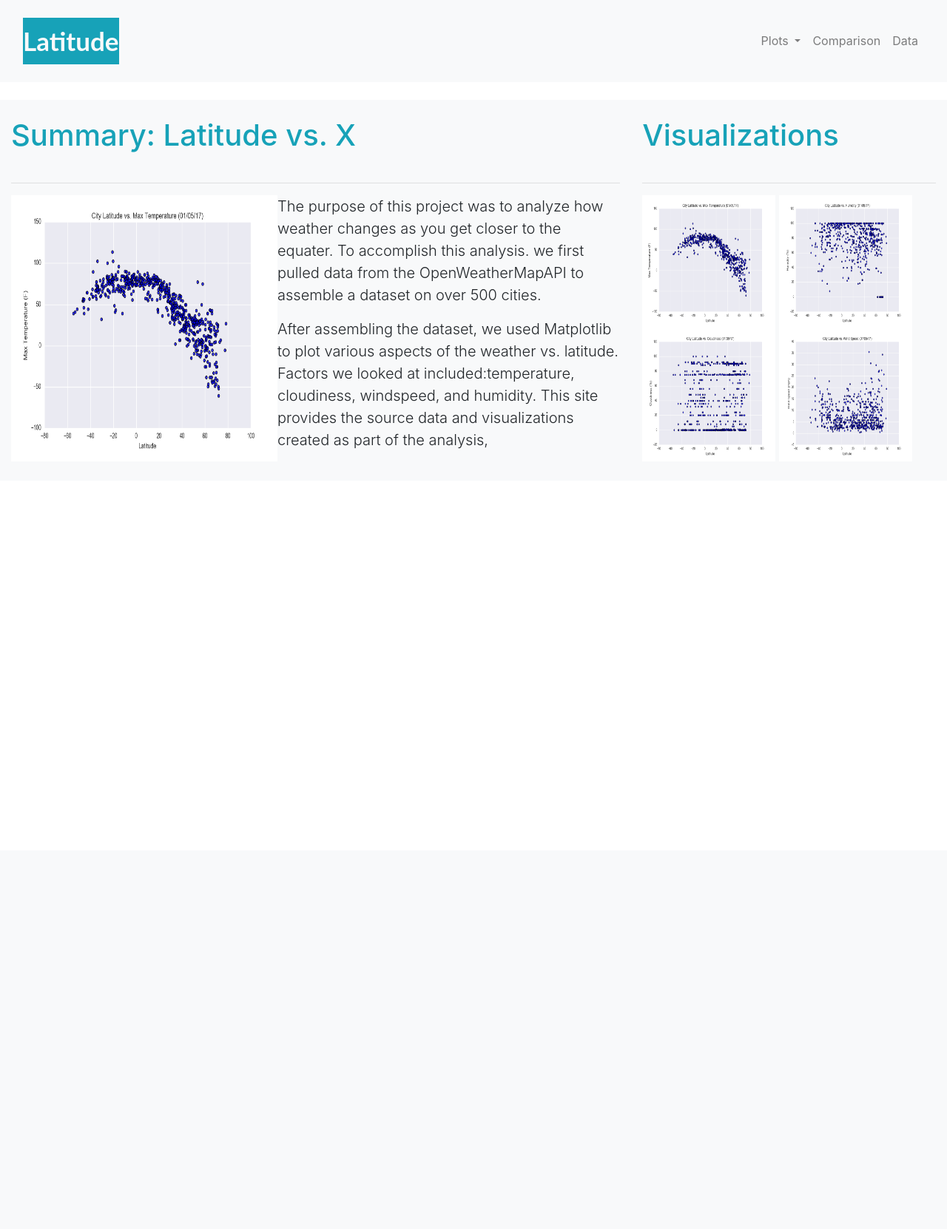
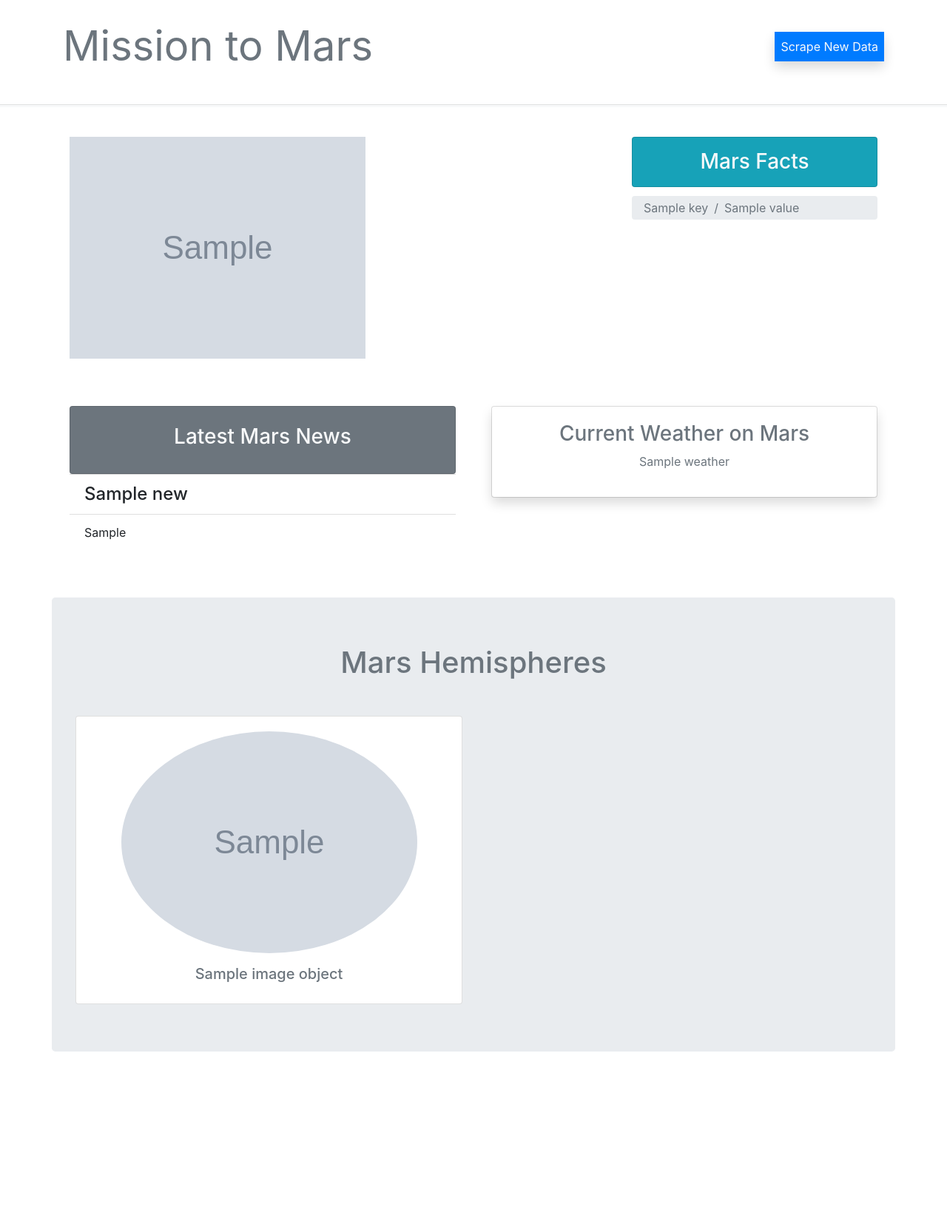
Before and after one commit to lhatpku/DataScience, a Flask app: template HW12 Mission-to-Mars/templates/index.html in a window 1280 px wide. Shown: the top 1662 px of the page at 74% size. Before the commit the page ends 616 px from the top, so only its background shows below. Run offline with Flask 2, Linux system fonts and the light colour scheme; the template is opened without the code that fills it: most values are stand-ins (such as "Sample title", 1, 10 or a date in 2020); grey boxes marked "Sample" are stand-in pictures; some libraries are stand-ins or nearby versions.

Commit message:
Update HW12

```diff
--- a/HW12 Mission-to-Mars/app.py
+++ b/HW12 Mission-to-Mars/app.py
@@ -1,9 +1,13 @@
 #################################################
 # Dependencies
 #################################################
-from flask import Flask, render_template
+import time
+from splinter import Browser
+from bs4 import BeautifulSoup as bs
 from pymongo import MongoClient
-
+from datetime import date
+from flask import Flask, render_template, redirect
+# from mars_scrape import mars_scrape
 #################################################
 # Flask Setup
 #################################################
@@ -15,6 +19,14 @@ app = Flask(__name__)
 client = MongoClient("mongodb://localhost:27017")
 db = client.mission_to_mars
 
+##################################
+# Initial Chrome
+##################################
+def init_browser():
+    executable_path = {'executable_path': '/usr/local/bin/chromedriver'}
+    browser = Browser('chrome', **executable_path, headless=False)
+    return browser
+
 #################################################
 # Flask Routes
 #################################################
@@ -22,42 +34,36 @@ db = client.mission_to_mars
 def index():
     #use mars_info collection from mission_to_marsDB
     #query information from the collection and save to new_info
-    new_info = db.mars_info.find_one()
 
     #if no database and collection yet (first-time), call scrape function and use
     #the scrape information to output object.
-    if(new_info == None):
-        output = scrape_mars.scrape()
-        db.mars_info.insert_one(output)
-        new_info = db.mars_info.find_one()
+    # if (new_info == None):
+    #     db.mars_info.insert_one(output)
+    new_info_cursor = db.mars_data.find().sort([('date', -1)]).limit(1)
 
-    for k, v in new_info.items():
-        if k == "news":
-            news = v
-        elif k == "weather":
-            weather = v
-        elif k == "featured_image_url":
-            featured_image_url = v
-        elif k == "facts":
-            facts = v
-        elif k == "hemisphere_image_urls":
-            hemisphere_image_urls = v
-    return render_template('index.html',news=news,weather=weather,featured_image_url=featured_image_url,facts=facts,hemisphere_image_urls=hemisphere_image_urls)
+    for new_info in new_info_cursor:
+
+        news = new_info['news']
+        feature_image = new_info['feature_image']
+        weather = new_info['weather']
+        facts = new_info['facts']
+        hemispheres_image = new_info['hemispheres_image']
+
+    return render_template('index.html', news = news, weather = weather, featured_image = feature_image, facts = facts, hemispheres_image = hemispheres_image)
 
 
 # Route when the scrape button is click by user in the index.html
 # Calls the scrape methods
-# Remove the old mars_info collection in the mission_to_mars DB
-# Insert th latest scrape information into the collection
-# Render it into a dynamic html page
-#
-#
+
 # @app.route("/scrape")
-# def scrape_new():
-#     output = scrape_mars.scrape()
-#     db.mars_info.remove({})
-#     db.mars_info.insert_one(output)
-#     return render_template('success.html')
+# def scrape_new_data():
 
-# if __name__ == "__main__":
-#     app.run(debug=True)
+#     browser = init_browser()
+#     scrape_results = mars_scrape(browser)
+
+#     db.mars_data.remove({})
+#     db.mars_data.insert_one(scrape_results)
+#     return redirect("/", code=302)
+
+if __name__ == "__main__":
+    app.run(debug=True)
--- a/HW12 Mission-to-Mars/templates/index.html
+++ b/HW12 Mission-to-Mars/templates/index.html
@@ -9,96 +9,121 @@
     <link rel="stylesheet" href="https://stackpath.bootstrapcdn.com/bootstrap/4.1.1/css/bootstrap.min.css" integrity="sha384-WskhaSGFgHYWDcbwN70/dfYBj47jz9qbsMId/iRN3ewGhXQFZCSftd1LZCfmhktB"
         crossorigin="anonymous">
 
-	<style>
+</head>
+<body id="home" data-spy="scroll" data-target="#main-nav">
 
-	.navbar-brand
-		{
-		font-family: 'Lato', sans-serif;
-		color:grey;
-		font-size: 35px;
-		margin: 0px;
-		}
-
-	</style>
-	<title>Latitude</title>
-
-</head>
-<body>
-	<!-- NAVBAR WITH DROPDOWN -->
-	<nav class="navbar navbar-expand-sm navbar-light bg-light mb-4 py-4">
-		<div class="container-fluid">
-			<a class="navbar-brand bg-info text-light" ><strong>Latitude</strong></a>
-
-			<button class="navbar-toggler" data-toggle="collapse" data-target="#navbarNav">
+    <nav class="navbar navbar-expand-md navbar-light py-4" id="main-nav">
+        <div class="container">
+            <a href="#home" class="navbar-brand">
+                <h3 class="d-inline align-middle title display-4 text-secondary"><strong>Mission to Mars</strong></h3>
+            </a>
+            <button class="navbar-toggler" data-toggle="collapse" data-target="#navbarCollapse">
                 <span class="navbar-toggler-icon"></span>
             </button>
-
-			<div class="collapse navbar-collapse" id="navbarNav">
+            <div class="collapse navbar-collapse" id="navbarCollapse">
                 <ul class="navbar-nav ml-auto">
-
-					<li class="nav-item dropdown">
-						<a class="nav-link dropdown-toggle" href="#" id="navbarDropdown" role="button" data-toggle="dropdown">
-							Plots
-						</a>
-						<div class="dropdown-menu" aria-labelledby="navbarDropdown">
-							<a href="./html/Temperature_Visual.html" class="dropdown-item">Latitude vs. Max Temperature</a>
-							<a href="./html/Humidity_Visual.html" class="dropdown-item">Latitude vs. vs Humidity</a>
-							<a href="./html/Cloudiness_Visual.html" class="dropdown-item">Latitude vs. vs Cloudiness</a>
-							<a href="./html/WindSpeed_Visual.html" class="dropdown-item">Latitude vs. vs Wind Speed</a>
-						</div>
-					</li>
-
-					<li class="nav-item">
-						<a class="nav-link" href="./html/Comparison.html">Comparison</a>
-					</li>
-
-					<li class="nav-item">
-						<a class="nav-link" href="./html/Data.html">Data</a>
+                    <li class="nav-item rounded shadow">
+                    <!-- Refresh later add -->
+                    <a href="/scrape" class="nav-link bg-primary text-light">Scrape New Data</a>
                     </li>
                 </ul>
             </div>
         </div>
     </nav>
+    <hr style="width: 100%; height: 3px;" class="bg-light" >
+    <!-- SHOWCASE -->
+    <section id="showcase" class="py-2">
+        <div class="primary-overlay text-secondary">
+            <div class="container">
+                <div class="row">
 
-	<!-- Contents -->
-	<div class="container-fluid bg-light">
-		<div class="row">
-			<!-- Chart and Summary -->
-			<div class="col-sm-12 col-md-8 mb-4 bg-muted">
-				<div class="panel">
-					<div class="panel-header">
-						<h1 class="title text-info py-4">Summary: Latitude vs. X</h1>
-						<hr>
+                    <div class="col-md-8 col-sm-12 px-4 pt-3">
+                        <img src={{featured_image}} class="img-fluid d-none d-lg-block">
                     </div>
-					<div class="panel-body">
-						<img src="./Resources/assets/images/Fig1.png" alt="Latitude vs. Max Temperature" height="360" width="360" align="left">
-						<p class="lead"> The purpose of this project was to analyze how weather changes as you get closer to the equater.
-							To accomplish this analysis. we first pulled data from the OpenWeatherMapAPI to assemble a dataset on over 500 cities.
-						</p>
-						<p class="lead">After assembling the dataset, we used Matplotlib to plot various aspects of the weather vs. latitude.
-							Factors we looked at included:temperature, cloudiness, windspeed, and humidity.
-							This site provides the source data and visualizations created as part of the analysis,
-						</p>
+
+                    <div class="col-md-4 col-sm-12 py-3 px-4">
+                        <div class="card text-center bg-info text-light mb-2">
+                            <div class="card-body py-2 pt-3">
+                                <h3>Mars Facts</h3>
+                            </div>
+                        </div>
+                        <ul class="list-group list-group-flush">
+
+                            {% for key, value in facts.items() %}
+                            <ol class="breadcrumb my-1 py-1 rounded">
+                                <li class="breadcrumb-item">{{key}}</li>
+                                <li class="breadcrumb-item active" aria-current="page">{{value}}</li>
+                            </ol>
+                            {% endfor %}
+
+                        </ul>
+                    </div>
+
                 </div>
             </div>
         </div>
-			<!-- Display total four charts -->
-			<div class="col-sm-12 col-md-4 mb-4 bg-muted">
-				<div class="panel">
-					<div class="panel-header">
-						<h1 class="title text-info py-4">Visualizations</h1>
-						<hr>
+    </section>
+
+     <!-- BOXES -->
+   <section id="boxes" class="py-5">
+        <div class="container">
+            <div class="row">
+
+                <div class="col-md-6 col-sm-12 py-2 px-4">
+                    <div class="card text-center py-2 bg-secondary text-light">
+                        <div class="card-body py-3">
+                            <h3>Latest Mars News</h3>
                         </div>
-					<div class="panel.body">
-						<a href="./html/Temperature_Visual.html"><img src="./Resources/assets/images/Fig1.png" alt="Latitude vs. Max Temperature" height="180" width="180"></a>
-						<a href="./html/Humidity_Visual.html"><img src="./Resources/assets/images/Fig2.png" alt="Latitude vs. Humidity" height="180" width="180"></a>
-						<a href="./html/Cloudiness_Visual.html"><img src="./Resources/assets/images/Fig3.png" alt="Latitude vs. Cloudiness" height="180" width="180"></a>
-						<a href="./html/WindSpeed_Visual.html"><img src="./Resources/assets/images/Fig4.png" alt="Latitude vs. Wind Speed" height="180" width="180"></a>
+                    </div>
+                    <ul class="list-group list-group-flush">
+                        <li class="list-group-item h4">{{ news.news_title }}</li>
+                        <li class="list-group-item">{{ news.news_article }}</li>
+                    </ul>
+                </div>
+
+                <div class="col-md-6 col-sm-12 py-2 px-4">
+                    <div class="card text-center text-muted mb-resp">
+                    <div class="card-body rounded shadow">
+                        <h3>Current Weather on Mars</h3>
+                        <p>{{weather}}</p>
                     </div>
                     </div>
                 </div>
+
             </div>
         </div>
+    </section>
+
+    <section class="my-2 text-center">
+        <div class="container jumbotron">
+            <div class="row">
+                <div class="col">
+                    <div class="info-header mb-5">
+                        <h1 class="text-muted mb-3">
+                            Mars Hemispheres
+                        </h1>
+                    </div>
+                </div>
+            </div>
+
+            <div class="row">
+
+                {% for image_object in hemispheres_image %}
+                <div class="col-md-6 col-sm-12">
+                    <div class="card">
+                        <div class="card-body">
+                            <img src={{image_object.image_url}} alt="" class="img-fluid rounded-circle w-60 mb-3">
+                            <h5 class="text-muted">{{image_object.image_title}}</h5>
+                        </div>
+                    </div>
+                </div>
+                {% endfor %}
+
+            </div>
+
+        </div>
+
+    </section>
 
 	<!-- Other Reference -->
     <div style="margin-top:500px;"></div>
```
Also changed, not shown: HW12 Mission-to-Mars/mars_scrape.py (+50 -31 lines), 1 other file. Lines whose indentation alone changed are shown as unchanged.
